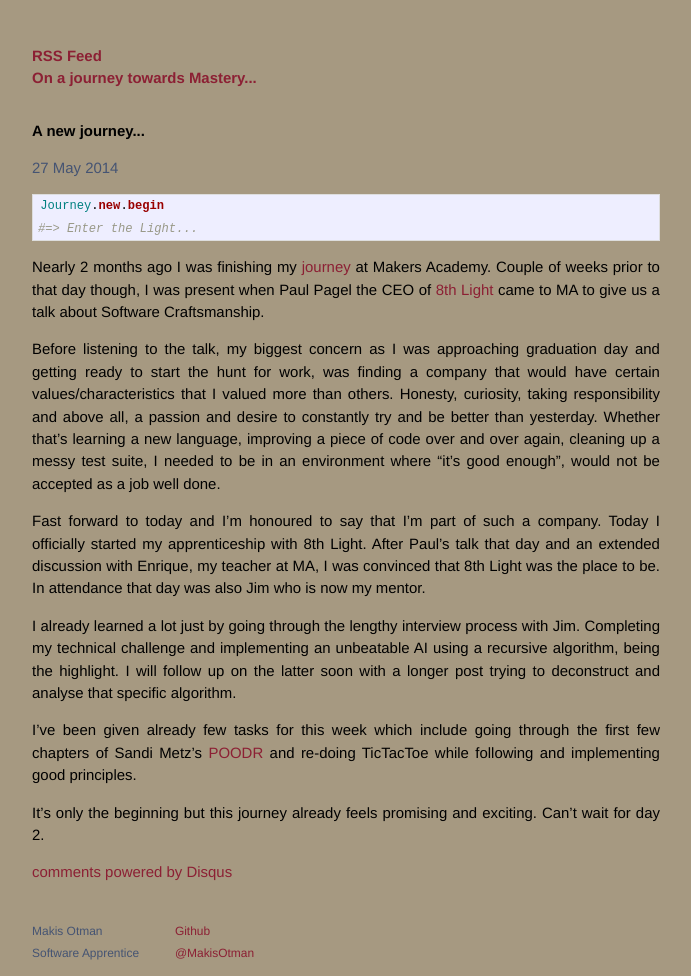
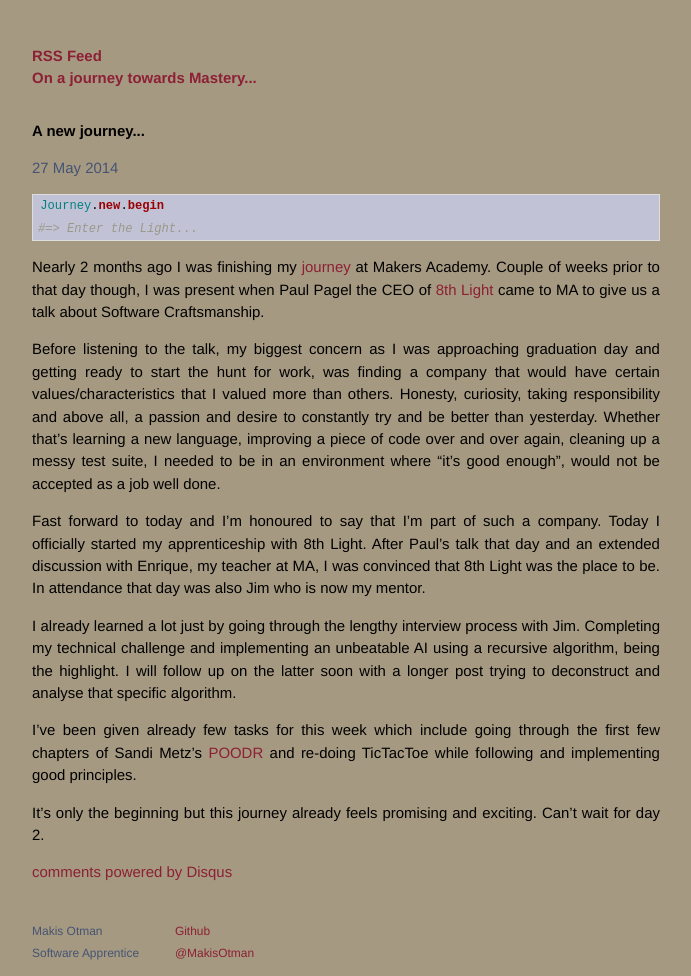
Before and after one commit to Maikon/personal_blog, a Jekyll site: the page built from _posts/2014-05-27-the-journey-begins.md, in a window 1280 px wide. Shown: the whole page, without its empty margins (294-985 px from the left). Built offline with Jekyll 4.4.1, drawn with Linux system fonts in a browser that asks for light colours; Markdown is read by kramdown in place of the engine named in the settings; comment, search, counter and statistics services are not loaded.

Commit message:
Update CSS

```diff
--- a/css/main.css
+++ b/css/main.css
@@ -135,7 +135,7 @@ a:hover { color: #E0B43F; }
 /* standard */
 .post pre {
   border: 1px solid #ddd;
-  background-color: #eef;
+  background-color: #C2C2D7;
   padding: 0 .4em;
 }
 
@@ -145,7 +145,7 @@ a:hover { color: #E0B43F; }
 
 .post code {
   border: 1px solid #ddd;
-  background-color: #eef;
+  background-color: #C2C2D7;
   padding: 0 .2em;
 }
 
```
